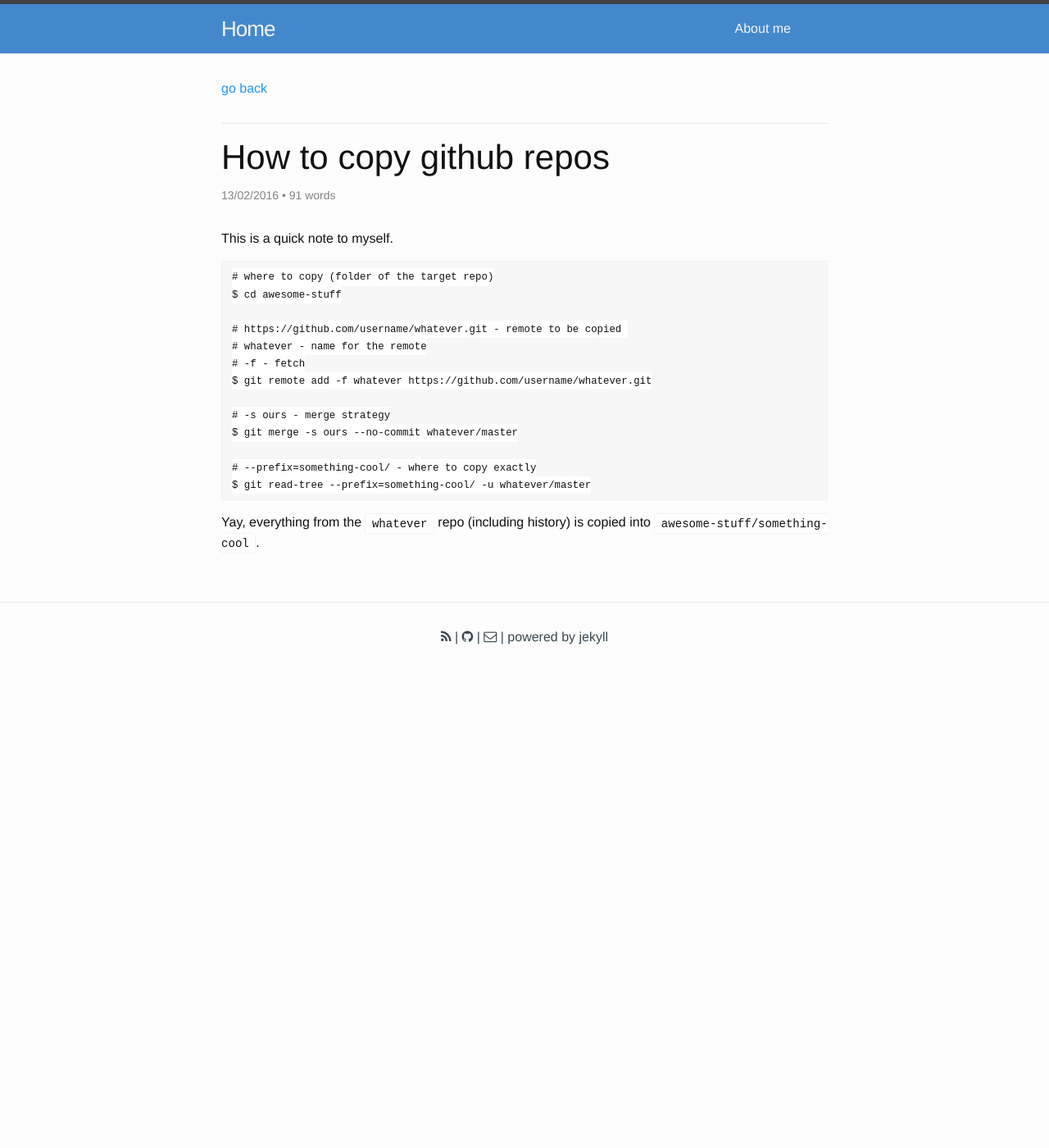
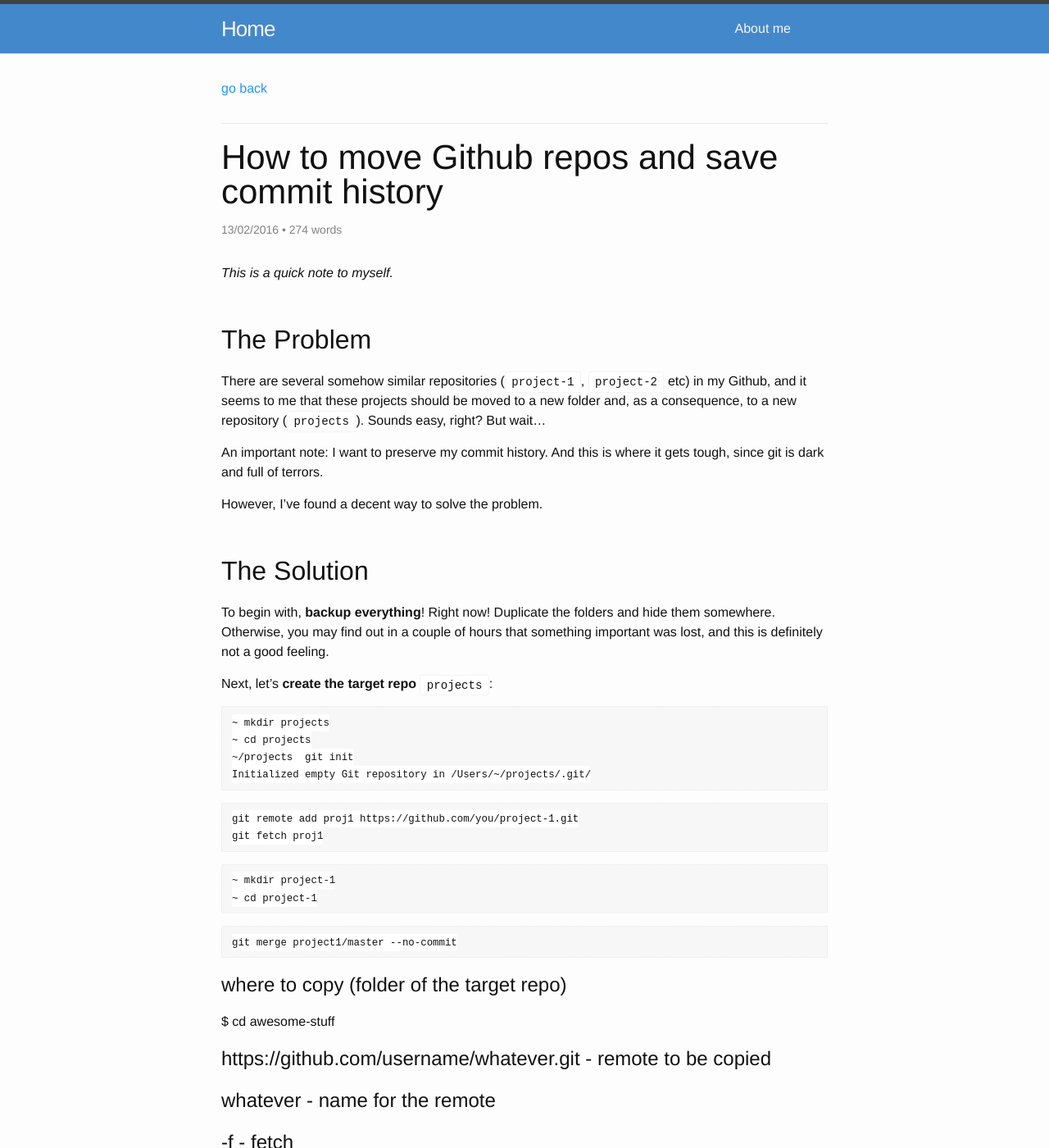
Before and after one commit to demidovakatya/demidovakatya.github.io, a Jekyll site: the page built from _posts/2016-02-13-copy-repos.md, in a window 1280 px wide and 1400 px high. Shown: the whole window at 82% size. Built offline with Jekyll 4.4.1, drawn with Linux system fonts in a browser that asks for light colours; nearby versions of some CDN libraries; some of the changed text lies outside the part shown.

Commit message:
updated 2016-02-13 copy repos

````diff
--- a/_posts/2016-02-13-copy-repos.md
+++ b/_posts/2016-02-13-copy-repos.md
@@ -1,13 +1,47 @@
 ---
 layout: post
-title:  "How to copy github repos"
+title:  "How to move Github repos and save commit history"
 published: true
 
 ---
 
-This is a quick note to myself.
+_This is a quick note to myself._
+
+## The Problem
+
+There are several somehow similar repositories (`project-1`, `project-2` etc) in my Github, and it seems to me that these projects should be moved to a new folder and, as a consequence, to a new repository (`projects`). Sounds easy, right? But wait...
+
+An important note: I want to preserve my commit history. And this is where it gets tough, since git is dark and full of terrors.
+
+However, I've found a decent way to solve the problem.
+
+## The Solution
+
+To begin with, **backup everything**! Right now! Duplicate the folders and hide them somewhere. Otherwise, you may find out in a couple of hours that something important was lost, and this is definitely not a good feeling.
+
+Next, let's **create the target repo** `projects`:
 
 ```
+~ mkdir projects
+~ cd projects
+~/projects  git init
+Initialized empty Git repository in /Users/~/projects/.git/
+```
+
+```
+git remote add proj1 https://github.com/you/project-1.git
+git fetch proj1
+```
+
+```
+~ mkdir project-1
+~ cd project-1
+```
+
+```
+git merge project1/master --no-commit
+```
+
 # where to copy (folder of the target repo)
 $ cd awesome-stuff
 
````
